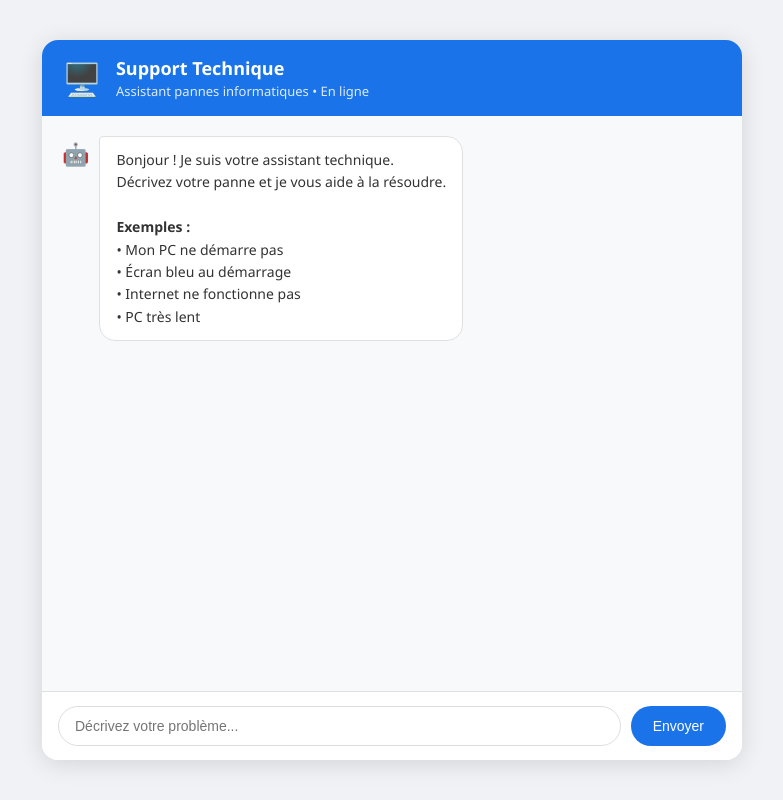
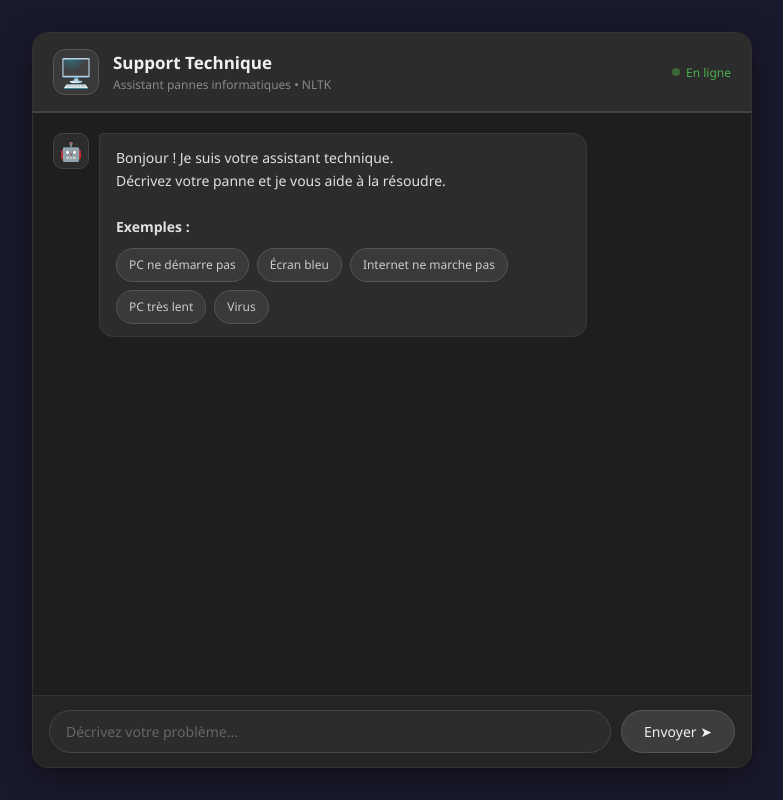
Before and after one commit to ntoffehi-art/chatbot-devops, a Flask app: page / in a window 1280 px wide. Shown: the whole page, without its empty margins (248-1031 px from the left). Run offline with Flask 3, Linux system fonts and the light colour scheme; parts of the project's set-up code (start-up, migrations or seed data) failed here and were passed over.

Commit message:
new update

```diff
--- a/app.py
+++ b/app.py
@@ -19,7 +19,7 @@ app = Flask(__name__)
 BASE = [
     {
         "categorie": "Démarrage",
-        "mots_cles": ["démarrer", "démarrage", "allumer", "allumage", "boot", "bip", "noir", "rien", "éteint"],
+        "mots_cles": ["démarrer", "démarrage", "allumer", "allumage", "boot", "bip", "noir", "rien", "éteint", "demarre", "demarrage", "allume", "eteint", "demar"],
         "reponse": "💡 PC ne démarre pas :\n1. Vérifiez le câble d'alimentation\n2. Vérifiez la prise électrique\n3. Appuyez 10 secondes sur le bouton power\n4. Débranchez tous les périphériques USB\n5. Si vous entendez des bips → notez leur nombre\n⚠️ Problème possible : alimentation ou carte mère."
     },
     {
--- a/static/style.css
+++ b/static/style.css
@@ -2,15 +2,16 @@
    CHATBOT PANNES INFORMATIQUES - style.css
    ============================================================ */
 
-* {
-    margin: 0;
-    padding: 0;
-    box-sizing: border-box;
-}
+/* ============================================================
+   CHATBOT PANNES INFORMATIQUES - style.css
+   Thème : Professionnel Gris/Anthracite
+   ============================================================ */
+
+* { margin: 0; padding: 0; box-sizing: border-box; }
 
 body {
     font-family: 'Segoe UI', Tahoma, Geneva, Verdana, sans-serif;
-    background: #f0f2f5;
+    background: #1a1a2e;
     display: flex;
     justify-content: center;
     align-items: center;
@@ -19,20 +20,20 @@ body {
 
 .container {
     width: 100%;
-    max-width: 700px;
-    height: 90vh;
-    background: white;
+    max-width: 720px;
+    height: 92vh;
+    background: #1e1e1e;
     border-radius: 16px;
-    box-shadow: 0 4px 24px rgba(0,0,0,0.12);
+    border: 1px solid #333;
     display: flex;
     flex-direction: column;
     overflow: hidden;
+    box-shadow: 0 8px 32px rgba(0,0,0,0.5);
 }
 
-/* Header */
 .header {
-    background: #1a73e8;
-    color: white;
+    background: #2c2c2c;
+    border-bottom: 2px solid #444;
     padding: 16px 20px;
     display: flex;
     align-items: center;
@@ -40,132 +41,123 @@ body {
 }
 
 .header-icon {
-    font-size: 32px;
+    font-size: 28px;
+    background: #3a3a3a;
+    width: 46px; height: 46px;
+    border-radius: 12px;
+    display: flex; align-items: center; justify-content: center;
+    border: 1px solid #555;
+    flex-shrink: 0;
 }
 
-.header h1 {
-    font-size: 18px;
-    font-weight: 600;
+.header-info h1 { font-size: 17px; font-weight: 600; color: #f0f0f0; }
+.header-info p { font-size: 12px; color: #888; margin-top: 2px; }
+
+.status {
+    margin-left: auto;
+    display: flex; align-items: center; gap: 6px;
+    font-size: 12px; color: #4caf50;
 }
 
-.header p {
-    font-size: 13px;
-    opacity: 0.85;
-    margin-top: 2px;
+.status-dot {
+    width: 8px; height: 8px;
+    border-radius: 50%;
+    background: #4caf50;
+    animation: pulse 2s infinite;
 }
 
-/* Messages */
+@keyframes pulse { 0%,100%{opacity:1} 50%{opacity:0.4} }
+
 .messages {
-    flex: 1;
-    overflow-y: auto;
+    flex: 1; overflow-y: auto;
     padding: 20px;
-    display: flex;
-    flex-direction: column;
-    gap: 14px;
-    background: #f8f9fa;
+    display: flex; flex-direction: column; gap: 16px;
+    background: #1e1e1e;
 }
 
-.message {
-    display: flex;
-    align-items: flex-start;
-    gap: 10px;
-}
-
-.message.user {
-    flex-direction: row-reverse;
-}
+.message { display: flex; align-items: flex-start; gap: 10px; }
+.message.user { flex-direction: row-reverse; }
 
 .avatar {
-    font-size: 22px;
+    font-size: 18px;
+    width: 36px; height: 36px;
+    border-radius: 10px;
+    display: flex; align-items: center; justify-content: center;
     flex-shrink: 0;
-    margin-top: 2px;
+    background: #2c2c2c;
+    border: 1px solid #444;
 }
 
 .bubble {
-    max-width: 75%;
+    max-width: 72%;
     padding: 12px 16px;
-    border-radius: 16px;
+    border-radius: 14px;
     font-size: 14px;
-    line-height: 1.6;
+    line-height: 1.65;
 }
 
 .message.bot .bubble {
-    background: white;
-    border: 1px solid #e0e0e0;
+    background: #2c2c2c;
+    border: 1px solid #3a3a3a;
     border-top-left-radius: 4px;
-    color: #333;
+    color: #e0e0e0;
 }
 
 .message.user .bubble {
-    background: #1a73e8;
-    color: white;
+    background: #3d3d3d;
+    border: 1px solid #555;
     border-top-right-radius: 4px;
+    color: #f0f0f0;
 }
 
-/* Animation typing */
-.typing {
-    display: flex;
-    align-items: center;
-    gap: 5px;
-    padding: 14px 16px;
+.suggestions { display: flex; flex-wrap: wrap; gap: 8px; margin-top: 10px; }
+
+.sugg {
+    font-size: 12px; padding: 6px 12px;
+    border: 1px solid #555; border-radius: 20px;
+    background: #3a3a3a; color: #ccc;
+    cursor: pointer; transition: all 0.2s;
 }
+.sugg:hover { background: #4a4a4a; color: #fff; border-color: #777; }
 
+.typing { display: flex; align-items: center; gap: 5px; padding: 14px 16px; }
 .typing span {
-    width: 8px;
-    height: 8px;
-    border-radius: 50%;
-    background: #aaa;
-    animation: bounce 1.2s infinite;
+    width: 7px; height: 7px; border-radius: 50%;
+    background: #666; animation: bounce 1.2s infinite;
 }
+.typing span:nth-child(2){animation-delay:0.2s}
+.typing span:nth-child(3){animation-delay:0.4s}
+@keyframes bounce{0%,60%,100%{transform:translateY(0)}30%{transform:translateY(-6px)}}
 
-.typing span:nth-child(2) { animation-delay: 0.2s; }
-.typing span:nth-child(3) { animation-delay: 0.4s; }
-
-@keyframes bounce {
-    0%, 60%, 100% { transform: translateY(0); }
-    30% { transform: translateY(-6px); }
-}
-
-/* Input */
 .input-area {
     padding: 14px 16px;
-    border-top: 1px solid #e0e0e0;
-    display: flex;
-    gap: 10px;
-    background: white;
+    border-top: 1px solid #333;
+    display: flex; gap: 10px;
+    background: #242424;
 }
 
 .input-area input {
-    flex: 1;
-    padding: 11px 16px;
-    border: 1px solid #ddd;
-    border-radius: 24px;
-    font-size: 14px;
-    outline: none;
+    flex: 1; padding: 11px 16px;
+    border: 1px solid #444; border-radius: 24px;
+    font-size: 14px; outline: none;
+    background: #2c2c2c; color: #f0f0f0;
     transition: border-color 0.2s;
+    font-family: 'Segoe UI', sans-serif;
 }
-
-.input-area input:focus {
-    border-color: #1a73e8;
-}
+.input-area input::placeholder { color: #666; }
+.input-area input:focus { border-color: #666; background: #333; }
 
 .input-area button {
     padding: 11px 22px;
-    background: #1a73e8;
-    color: white;
-    border: none;
-    border-radius: 24px;
-    font-size: 14px;
-    font-weight: 500;
-    cursor: pointer;
-    transition: background 0.2s;
+    background: #3d3d3d; color: #f0f0f0;
+    border: 1px solid #555; border-radius: 24px;
+    font-size: 14px; font-weight: 500;
+    cursor: pointer; transition: all 0.2s;
+    font-family: 'Segoe UI', sans-serif;
 }
+.input-area button:hover { background: #4a4a4a; border-color: #777; }
+.input-area button:active { transform: scale(0.97); }
 
-.input-area button:hover {
-    background: #1557b0;
-}
-
-/* Scrollbar */
 .messages::-webkit-scrollbar { width: 5px; }
 .messages::-webkit-scrollbar-track { background: transparent; }
-.messages::-webkit-scrollbar-thumb { background: #ccc; border-radius: 10px; }
+.messages::-webkit-scrollbar-thumb { background: #444; border-radius: 10px; }
--- a/templates/index.html
+++ b/templates/index.html
@@ -7,73 +7,68 @@
     <link rel="stylesheet" href="{{ url_for('static', filename='style.css') }}">
 </head>
 <body>
-
 <div class="container">
 
-    <!-- Header -->
     <div class="header">
         <div class="header-icon">🖥️</div>
-        <div>
+        <div class="header-info">
             <h1>Support Technique</h1>
-            <p>Assistant pannes informatiques • En ligne</p>
+            <p>Assistant pannes informatiques • NLTK</p>
+        </div>
+        <div class="status">
+            <div class="status-dot"></div>
+            En ligne
         </div>
     </div>
 
-    <!-- Messages -->
     <div class="messages" id="messages">
         <div class="message bot">
             <div class="avatar">🤖</div>
             <div class="bubble">
                 Bonjour ! Je suis votre assistant technique.<br>
                 Décrivez votre panne et je vous aide à la résoudre.<br><br>
-                <strong>Exemples :</strong><br>
-                • Mon PC ne démarre pas<br>
-                • Écran bleu au démarrage<br>
-                • Internet ne fonctionne pas<br>
-                • PC très lent
+                <strong>Exemples :</strong>
+                <div class="suggestions">
+                    <span class="sugg" onclick="envoyer(this.textContent)">PC ne démarre pas</span>
+                    <span class="sugg" onclick="envoyer(this.textContent)">Écran bleu</span>
+                    <span class="sugg" onclick="envoyer(this.textContent)">Internet ne marche pas</span>
+                    <span class="sugg" onclick="envoyer(this.textContent)">PC très lent</span>
+                    <span class="sugg" onclick="envoyer(this.textContent)">Virus</span>
+                </div>
             </div>
         </div>
     </div>
 
-    <!-- Input -->
     <div class="input-area">
-        <input
-            type="text"
-            id="user-input"
-            placeholder="Décrivez votre problème..."
-            autocomplete="off"
-        />
-        <button id="send-btn" onclick="envoyerMessage()">Envoyer</button>
+        <input type="text" id="user-input" placeholder="Décrivez votre problème..." autocomplete="off" />
+        <button onclick="envoyerMessage()">Envoyer ➤</button>
     </div>
 
 </div>
 
 <script>
-    // Envoyer avec la touche Entrée
-    document.getElementById("user-input").addEventListener("keydown", function(e) {
+    document.getElementById("user-input").addEventListener("keydown", e => {
         if (e.key === "Enter") envoyerMessage();
     });
 
+    function envoyer(texte) {
+        document.getElementById("user-input").value = texte;
+        envoyerMessage();
+    }
+
     function ajouterMessage(texte, role) {
         const messages = document.getElementById("messages");
-
         const div = document.createElement("div");
         div.className = "message " + role;
-
         const avatar = document.createElement("div");
         avatar.className = "avatar";
         avatar.textContent = role === "bot" ? "🤖" : "👤";
-
         const bubble = document.createElement("div");
         bubble.className = "bubble";
-        // Remplacer les sauts de ligne par <br>
         bubble.innerHTML = texte.replace(/\n/g, "<br>");
-
         div.appendChild(avatar);
         div.appendChild(bubble);
         messages.appendChild(div);
-
-        // Scroll vers le bas
         messages.scrollTop = messages.scrollHeight;
     }
 
@@ -88,40 +83,31 @@
     }
 
     function supprimerTyping() {
-        const typing = document.getElementById("typing");
-        if (typing) typing.remove();
+        const t = document.getElementById("typing");
+        if (t) t.remove();
     }
 
     async function envoyerMessage() {
         const input = document.getElementById("user-input");
         const message = input.value.trim();
         if (!message) return;
-
-        // Afficher le message de l'utilisateur
         ajouterMessage(message, "user");
         input.value = "";
-
-        // Afficher l'animation de chargement
         afficherTyping();
-
-        // Envoyer au serveur Flask
         try {
             const response = await fetch("/chat", {
                 method: "POST",
                 headers: { "Content-Type": "application/json" },
-                body: JSON.stringify({ message: message })
+                body: JSON.stringify({ message })
             });
-
             const data = await response.json();
             supprimerTyping();
             ajouterMessage(data.reponse, "bot");
-
-        } catch (error) {
+        } catch {
             supprimerTyping();
             ajouterMessage("Erreur de connexion au serveur.", "bot");
         }
     }
 </script>
-
 </body>
 </html>
```
